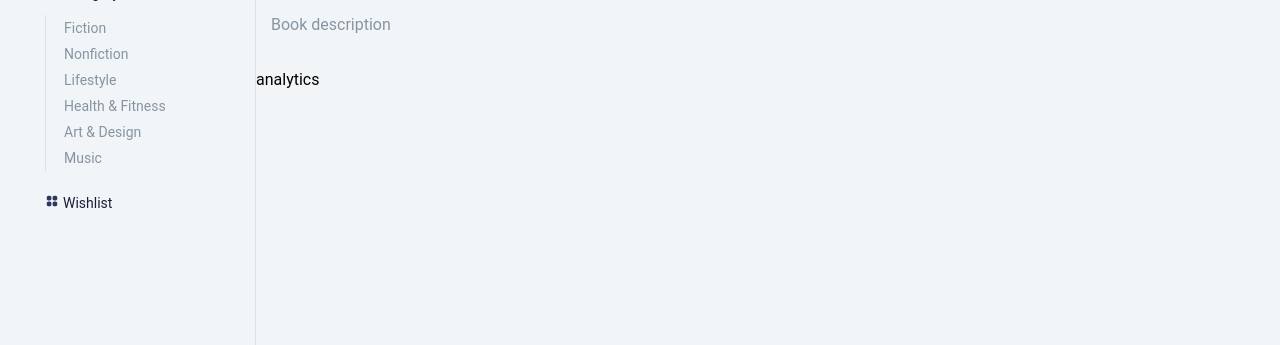
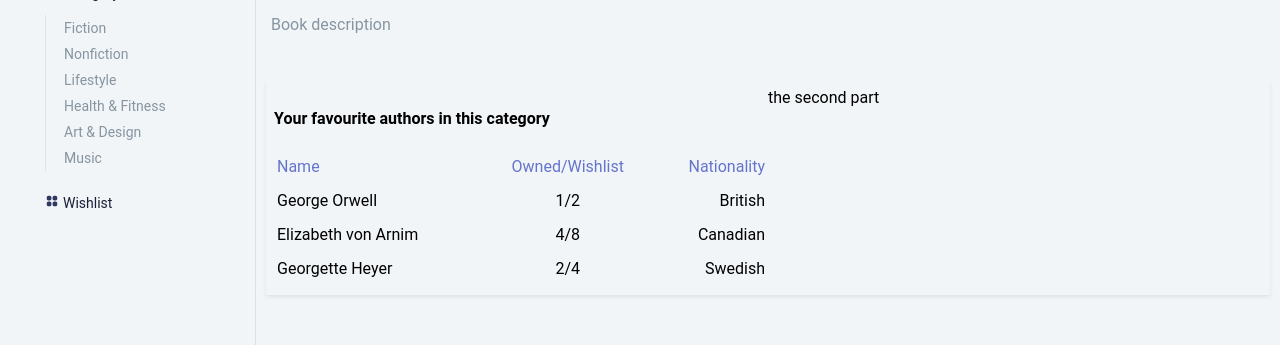
Before and after one commit to mariamkhurshudyan/BookStore, a React (Create React App) app: page / in a window 1280 px wide. Shown: the part 446-791 px from the top of the page. Built offline with nearby package versions, Linux system fonts and the light colour scheme.

Commit message:
table build and button refactoring

```diff
--- a/src/Components/Analytics/Analytics.jsx
+++ b/src/Components/Analytics/Analytics.jsx
@@ -1,5 +1,37 @@
+import styles from "./Analytics.module.css";
+import { tableData, tableHeader } from "./TableData";
+
 const Analytics = () => {
-  return <div>analytics</div>;
+  return (
+    <div className={styles.container}>
+      <div className={styles.holder}>
+        <h4>Your favourite authors in this category</h4>
+        <table className={styles.table}>
+          <thead className={styles.head}>
+            <tr className={styles.row}>
+              {tableHeader.map((value, index) => {
+                return (
+                  <td className={styles[value.position]}>{value.title}</td>
+                );
+              })}
+            </tr>
+          </thead>
+          <tbody>
+            {tableData.map((value, index) => {
+              return (
+                <tr>
+                  <td key={index}>{value.author}</td>
+                  <td className={styles.center}>{value.timesRead}</td>
+                  <td className={styles.right}>{value.nationality}</td>
+                </tr>
+              );
+            })}
+          </tbody>
+        </table>
+      </div>
+      <div> the second part</div>
+    </div>
+  );
 };
 
 export default Analytics;
--- /dev/null
+++ b/src/Components/Analytics/Analytics.module.css
@@ -0,0 +1,30 @@
+.container{
+    display: flex;
+    width: 100%;
+    box-shadow: 0 2px 4px 0 rgb(0 0 0 / 8%);
+    flex-wrap: wrap;
+    margin: 10px;
+    padding: 8px;
+}
+.holder{
+    width: 50%;
+}
+.table{
+    line-height: 30px;
+    width: 100%;
+
+}
+.head{
+    color: #6574cd;
+
+}
+.row{
+    border-bottom: 1px solid #dae1e7;
+}
+
+.center{
+    text-align: center;
+}
+.right{
+    text-align: right;
+}
--- /dev/null
+++ b/src/Components/Analytics/TableData.js
@@ -0,0 +1,32 @@
+export const tableData = [
+  {
+    author: "George Orwell",
+    timesRead: "1/2",
+    nationality: "British",
+  },
+  {
+    author: "Elizabeth von Arnim",
+    timesRead: "4/8",
+    nationality: "Canadian",
+  },
+  {
+    author: "Georgette Heyer",
+    timesRead: "2/4",
+    nationality: "Swedish",
+  },
+];
+
+export const tableHeader = [
+  {
+    title: "Name",
+    position: "left",
+  },
+  {
+    title: "Owned/Wishlist",
+    position: "center",
+  },
+  {
+    title: "Nationality",
+    position: "right",
+  },
+];
--- a/src/Components/UI/Button/Button.jsx
+++ b/src/Components/UI/Button/Button.jsx
@@ -3,7 +3,7 @@ import PropTypes from "prop-types";
 const Button = ({ name, type, color }) => {
   return (
     <div>
-      <button type={type} className={styles[color] + " " + styles.button}>
+      <button type={type} className={`${styles[color]} ${styles.button}`}>
         {name}
       </button>
     </div>
```
